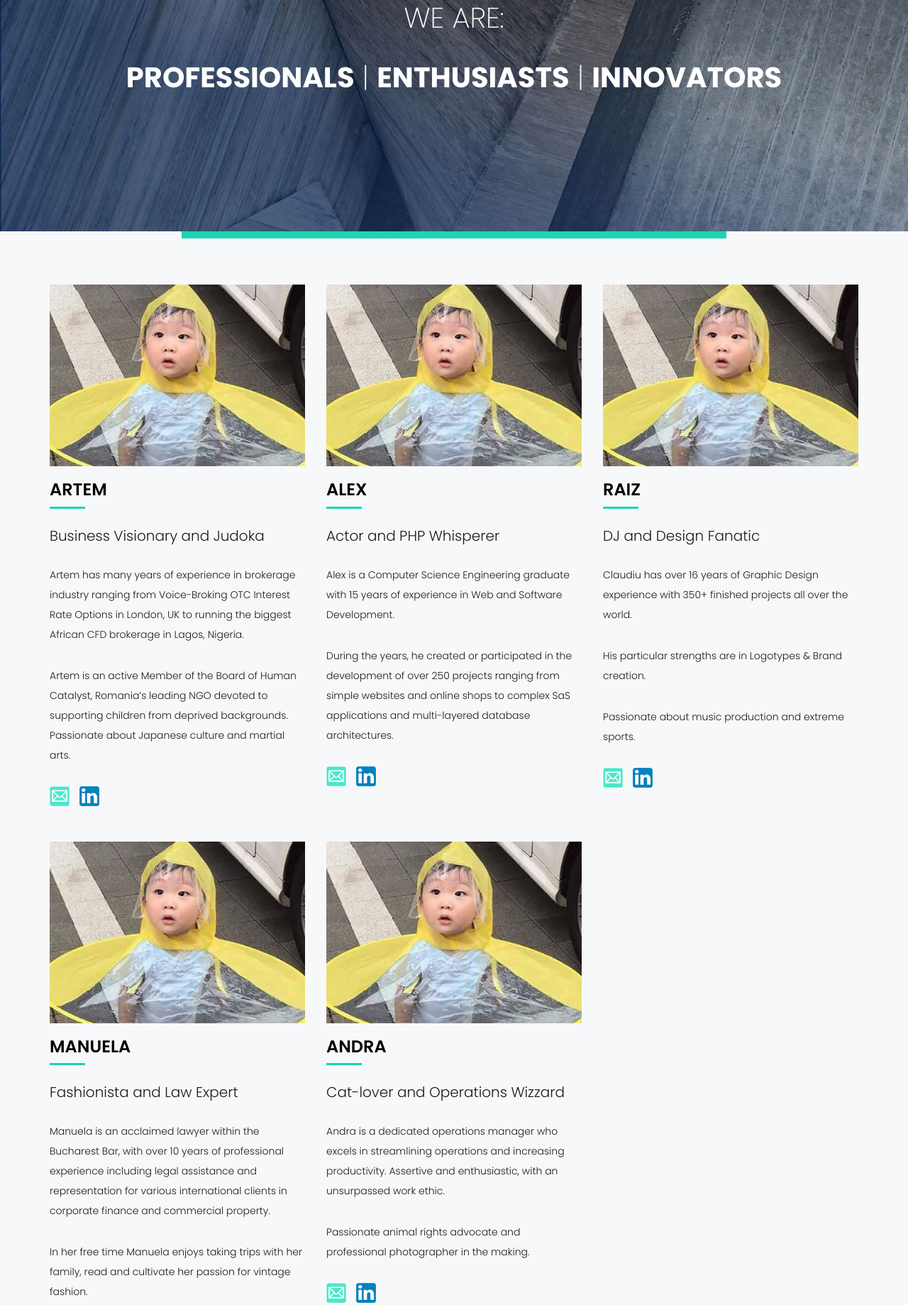
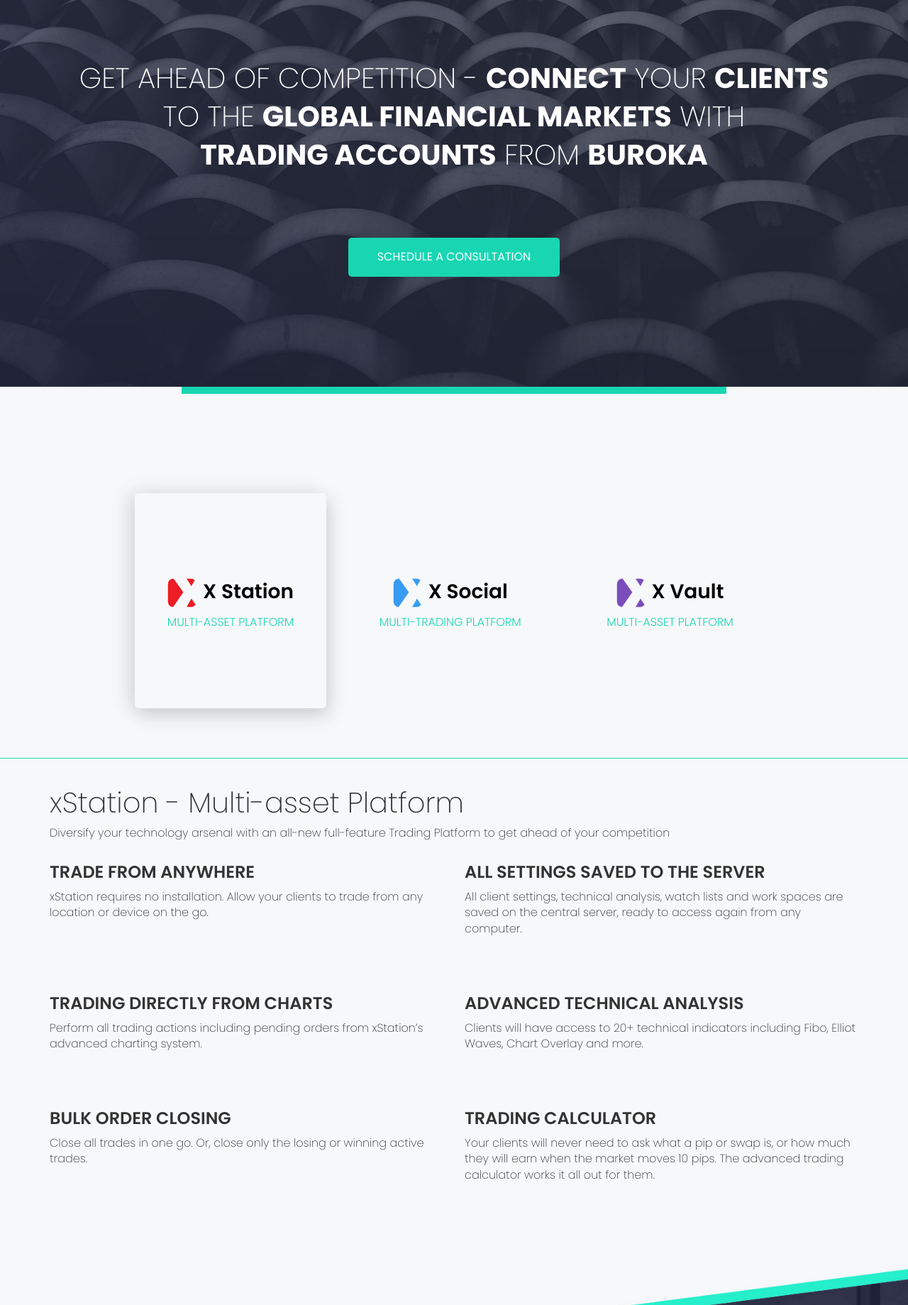
Before and after one commit to AlexandruAmugea/buroka-website, a website built with webpack: page src/index.html in a window 1280 px wide. Shown: the part 167-2006 px from the top of the page at 71% size. Built offline with nearby package versions, Linux system fonts and the light colour scheme; some packages are replaced by stand-ins of ours; files whose address does not match are found by name.

Commit message:
Bank brokerage page

```diff
--- a/src/index.html
+++ b/src/index.html
@@ -13,7 +13,7 @@
 </head>
 
 <body>
-  <header class="header header--about-us">
+    <header class="header header--brokerage">
         <div class="container">
             <div class="row">
                 <div class="col-xs-12 col-sm-3">
@@ -43,93 +43,80 @@
             </div>
             <div class="row">
                 <div class="col-xs-12 text-center">
-          <h2> WE ARE: </h2>
-          <h2> <strong>Professionals</strong> | <strong>Enthusiasts</strong> | <strong>Innovators</strong> </h2>
+                    <h2>Get ahead of competition - <strong>connect</strong> your <strong>clients</strong> <br>
+                        to the <strong>Global Financial Markets</strong> with<br>
+                        <strong>Trading Accounts</strong> from <strong>Buroka</strong></h2>
+                        <button class="btn btn-green">Schedule a Consultation</button>
                 </div>
             </div>
     </header>
-  <div class="section--about-us">
+    <section class="custom--tabs">
       <div class="container">
         <div class="row">
-        <div class="col-sm-4 col-xs-12">
-          <div class="panel--about-us">
-            <img src="images/about-us-pic.png" alt="">
-            <h3>Artem</h3>
-            <h4>Business Visionary and Judoka</h4>
-            <p>Artem has many years of experience in brokerage industry ranging from Voice-Broking OTC Interest Rate Options
-              in London, UK to running the biggest African CFD brokerage in Lagos, Nigeria.</p>
-            <p>Artem is an active Member of the Board of Human Catalyst, Romania’s leading NGO devoted to supporting children
-              from deprived backgrounds. Passionate about Japanese culture and martial arts. </p>
-            <ul>
-              <li><a href=""><img src="images/social/mail.png" alt=""></a></li>
-              <li><a href=""> <img src="images/social/linked-in.png" alt=""> </a></li>
-            </ul>
-          </div>
-        </div>
-        <div class="col-sm-4 col-xs-12">
-          <div class="panel--about-us">
-            <img src="images/about-us-pic.png" alt="">
-            <h3>Alex</h3>
-            <h4>Actor and PHP Whisperer</h4>
-            <p>Alex is a Computer Science Engineering graduate with 15 years of experience in Web and Software Development.</p>
-            <p>During the years, he created or participated in the development of over 250 projects ranging from simple websites
-              and online shops to complex SaS applications and multi-layered database architectures.</p>
-            <ul>
-              <li><a href=""><img src="images/social/mail.png" alt=""></a></li>
-              <li><a href=""> <img src="images/social/linked-in.png" alt=""> </a></li>
-            </ul>
-          </div>
-        </div>
-        <div class="col-sm-4 col-xs-12">
-          <div class="panel--about-us">
-            <img src="images/about-us-pic.png" alt="">
-            <h3>Raiz</h3>
-            <h4>DJ and Design Fanatic</h4>
-            <p>Claudiu has over 16 years of Graphic Design experience with 350+ finished projects all over the world. </p>
-            <p>His particular strengths are in Logotypes & Brand creation.</p>
-            <p>Passionate about music production and extreme sports.</p>
-            <ul>
-              <li><a href=""><img src="images/social/mail.png" alt=""></a></li>
-              <li><a href=""> <img src="images/social/linked-in.png" alt=""> </a></li>
+          <div class="col-xs-12">
+              <ul role="tablist" class="custom--tabs-nav custom--tabs-nav-3col">
+                  <li role="presentation" class="active"><a href="#xstation" aria-controls="xstation" role="tab" data-toggle="tab">
+                    <h2><img src="images/brokerage/1.png" />X Station</h2>
+                    <p>Multi-asset platform</p>
+                  </a></li>
+                  <li role="presentation"><a href="#xsocial" aria-controls="xsocial" role="tab" data-toggle="tab">
+                    <h2><img src="images/brokerage/2.png" />X Social</h2>
+                    <p>Multi-trading platform</p>
+                  </a></li>
+                  <li role="presentation"><a href="#xvault" aria-controls="xvault" role="tab" data-toggle="tab">
+                    <h2><img src="images/brokerage/3.png" />X Vault</h2>
+                    <p>Multi-asset platform</p>
+                  </a></li>
               </ul>
           </div>
         </div>
       </div>
+      <hr>
+      <div class="container">
         <div class="row">
-        <div class="col-sm-4 col-xs-12">
-          <div class="panel--about-us">
-            <img src="images/about-us-pic.png" alt="">
-            <h3>Manuela</h3>
-            <h4>Fashionista and Law Expert</h4>
-            <p>Manuela is an acclaimed lawyer within the Bucharest Bar, with over 10 years of professional experience including
-              legal assistance and representation for various international clients in corporate finance and commercial property.</p>
-            <p>In her free time Manuela enjoys taking trips with her family, read and cultivate her passion for vintage fashion.</p>
-            <p>Genuinely a curious mind - believes that learning is a continuous process. Currently learning programming and
-              tailoring. Vigorously observing children and refugee rights within her reach.</p>
-            <ul>
-              <li><a href=""><img src="images/social/mail.png" alt=""></a></li>
-              <li><a href=""> <img src="images/social/linked-in.png" alt=""> </a></li>
-            </ul>
+          <div class="col-xs-12">
+        <div class="tab-content">
+            <div role="tabpanel" class="tab-panel active" id="xstation">
+              <h2 class="c-green">xStation - Multi-asset Platform</h2>
+              <p class="c-green">Diversify your technology arsenal with an all-new full-feature Trading Platform to get ahead of your competition</p>
+              <div class="row">
+                <div class="col-sm-6 col-xs-12">
+                  <h3>TRADE FROM ANYWHERE</h3>
+                  <p>xStation requires no installation. Allow your clients to trade from any location or device on the go.</p>
+                </div>
+                <div class="col-sm-6 col-xs-12">
+                  <h3>ALL SETTINGS SAVED TO THE SERVER</h3>
+                  <p>All client settings, technical analysis, watch lists and work spaces are saved on the central server, ready to access again from any computer.</p>
                 </div>
               </div>
-        <div class="col-sm-4 col-xs-12">
-          <div class="panel--about-us">
-            <img src="images/about-us-pic.png" alt="">
-            <h3>Andra</h3>
-            <h4>Cat-lover and Operations Wizzard</h4>
-            <p>Andra is a dedicated operations manager who excels in streamlining operations and increasing productivity. Assertive
-              and enthusiastic, with an unsurpassed work ethic. </p>
-            <p>Passionate animal rights advocate and professional photographer in the making.</p>
-            <ul>
-              <li><a href=""><img src="images/social/mail.png" alt=""></a></li>
-              <li><a href=""> <img src="images/social/linked-in.png" alt=""> </a></li>
-            </ul>
+              <div class="row">
+                <div class="col-sm-6 col-xs-12">
+                  <h3>TRADING DIRECTLY FROM CHARTS</h3>
+                  <p>Perform all trading actions including pending orders from xStation’s advanced charting system.</p>
+                </div>
+                <div class="col-sm-6 col-xs-12">
+                  <h3>ADVANCED TECHNICAL ANALYSIS</h3>
+                  <p>Clients will have access to 20+ technical indicators including Fibo, Elliot Waves, Chart Overlay and more.</p>
                 </div>
               </div>
-        <div class="col-sm-4 col-xs-12"></div>
+              <div class="row">
+                <div class="col-sm-6 col-xs-12">
+                  <h3>BULK ORDER CLOSING</h3>
+                  <p>Close all trades in one go. Or, close only the losing or winning active trades.</p>
+                </div>
+                <div class="col-sm-6 col-xs-12">
+                  <h3>TRADING CALCULATOR</h3>
+                  <p>Your clients will never need to ask what a pip or swap is, or how much they will earn when the market moves 10 pips. The advanced trading calculator works it all out for them.</p>
                 </div>
               </div>
             </div>
+            <div role="tabpanel" class="tab-pane" id="xsocial">Xsocial</div>
+            <div role="tabpanel" class="tab-pane" id="xvault">xVault</div>
+        </div>
+          </div>
+        </div>
+      </div>
+    </section>
     <footer>
         <div class="container">
             <h5>Create and advance your complete, <br>
@@ -160,7 +147,7 @@
                 </div>
                 <div class="col-sm-2 col-sm-offset-3 col-xs-12">
                     <h6>Contact Us</h6>
-                <a href=""><img src="images/icons/phone.png" /><i class="fa fa-phone" aria-hidden="true"></i>  4402-312-93755</a> <br>
+                    <a href=""><img src="images/icons/phone.png" /><i class="fa fa-phone" aria-hidden="true"></i>  4402-312-93755</a>                    <br>
                     <a href=""><img src="images/icons/email.png" /><i class="fa fa-envelope-o" aria-hidden="true"> </i>  suport@buroka.com</a>
                 </div>
                 <div class="col-sm-3 col-xs-12">
@@ -192,12 +179,12 @@
             </div>
             <hr>
             <p class="small-terms">
-                None of the information on this website comprises public offer. By visiting this website you explicitly agree to collection, storage and analysis of your personal data which  <br>
-                may include IP address, name, phone number and email address.
+                None of the information on this website comprises public offer. By visiting this website you explicitly agree to collection,
+                storage and analysis of your personal data which <br> may include IP address, name, phone
+                number and email address.
             </p>
         </div>
     </footer>
 </body>
-</body>
 
 </html>
--- a/src/styles/buttons.scss
+++ b/src/styles/buttons.scss
@@ -0,0 +1,18 @@
+.btn-green {
+    color: $white;
+    padding: 15px 40px;
+    font-size: 16px;
+    font-weight: 400;
+    background-color: $green;
+    text-transform: uppercase;
+    transition: .25s all ease;
+    border-radius: 5px;
+    box-shadow: none;
+
+    &:hover, &:focus {
+        background-color: darken($green, 5%);
+        color: $white;
+        transition: .25s all ease;
+        box-shadow: none;
+    }
+}
--- a/src/styles/index.scss
+++ b/src/styles/index.scss
@@ -6,5 +6,6 @@
 @import 'navbar.scss';
 @import 'buttons.scss';
 @import 'forms.scss';
+@import 'ui-elements.scss';
 @import 'tablet.scss';
 @import 'mobile.scss';
--- a/src/styles/top-headers.scss
+++ b/src/styles/top-headers.scss
@@ -1,5 +1,16 @@
 .header {
     padding: 50px 0;
+
+    h2 {
+        margin-bottom: 40px;
+        font-size: 40px;
+        color: $white;
+        text-transform: uppercase;
+
+        strong {
+            font-weight: 700;
+        }
+    }
 
     &.header--about-us {
         background: url('~/images/bg/about-us-bg.jpg') no-repeat left top;
@@ -16,16 +27,31 @@
             background: $green;
             position: absolute;
         }
+    }
 
-        h2 {
-            margin-bottom: 40px;
-            font-size: 40px;
-            color: $white;
-            text-transform: uppercase;
+    &.header--brokerage {
+        background: url('~/images/bg/brokerage.jpg') no-repeat left top;
+        background-size: cover;
+        padding-bottom: 155px;
+        position: relative;
 
-            strong {
-                font-weight: 700;
-            }
+        &:after {
+            content: "";
+            width: 60%;
+            height: 10px;
+            bottom: -10px;
+            left: 20%;
+            background: $green;
+            position: absolute;
+        }
+
+        & h2 {
+            line-height: 1.35;
+            margin-top: 100px;
+        }
+
+        & .btn-green {
+            margin-top: 50px;
         }
     }
 
--- a/src/styles/typography.scss
+++ b/src/styles/typography.scss
@@ -1,5 +1,6 @@
  body {
     font-family: 'Poppins', sans-serif;
+    background: $darker-white;
 }
 
 h2 {
@@ -8,6 +9,16 @@
     font-weight: 200;
 }
 
+h3 {
+    font-size: 24px;
+    font-weight: 600;
+}
+
 h2 strong {
     font-weight: 400;
 }
+
+p {
+    font-size: 16px;
+    font-weight: 200;
+}
--- /dev/null
+++ b/src/styles/ui-elements.scss
@@ -0,0 +1,89 @@
+/*
+* Custom tabs - overwrite bootsrap tabs
+*/
+
+.custom--tabs {
+
+    & .tab-panel .row {
+        margin-bottom: 50px;
+    }
+
+    & .custom--tabs-nav {
+        list-style: none;
+        padding: 0;
+        margin: 150px auto 50px;
+        max-width: 900px;
+
+        &.custom--tabs-nav {
+
+            & li {
+                display: inline-block;
+                width: 33%;
+                text-align: center;
+
+                &.active{
+                    box-shadow: 3px 9px 26px lighten( $black, 80%),
+                                -12px -3px 26px lighten( $black, 90%);
+                    border-radius: 5px;
+                }
+
+                &:hover {
+                    box-shadow: 3px 9px 26px lighten( $black, 80%),
+                    -12px -3px 26px lighten( $black, 90%);
+                    border-radius: 5px;
+                }
+
+                &.active:hover {
+                    box-shadow: 3px 9px 26px lighten( $black, 80%),
+                    -12px -3px 26px lighten( $black, 90%);
+                    border-radius: 5px;
+                }
+
+                & a {
+                    width: 100%;
+                    height: 100%;
+                    display: block;
+                    padding: 100px 0;
+                    text-decoration: none;
+                    color: $black;
+
+                    & h2 {
+                        font-weight: 600;
+                        font-size: 28px;
+
+                        & img {
+                            margin-right: 10px;
+                            width: 40px;
+                            height: auto;
+                        }
+                    }
+
+                    & p {
+                        text-transform: uppercase;
+                        color: $green;
+                        font-size: 16px;
+                        font-weight: 300;
+                    }
+                }
+            }
+        }
+
+        &.custom--tabs-nav-3col {
+
+            & li {
+                width: 30%;
+                margin-right: 4%;
+            }
+
+            & li:last-child {
+                margin-right: 0;
+            }
+        }
+    }
+
+    & hr {
+        border: none;
+        border-bottom: 1px solid $green;
+    }
+
+}
```
Also changed, not shown: src/views/about-us.html (+143 -0 lines), src/views/index.html (added, +202 -0 lines), src/images/bg/brokerage.jpg (added), src/images/brokerage/1.png (added), src/images/brokerage/2.png (added), src/images/brokerage/3.png (added). Lines whose indentation alone changed are shown as unchanged.
